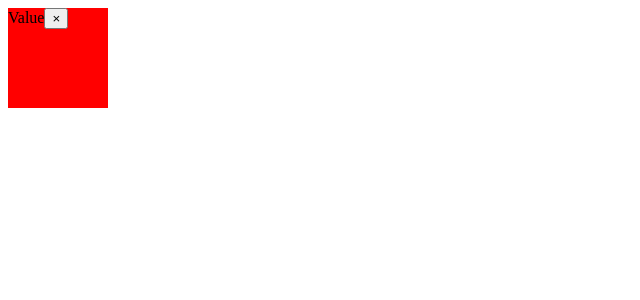
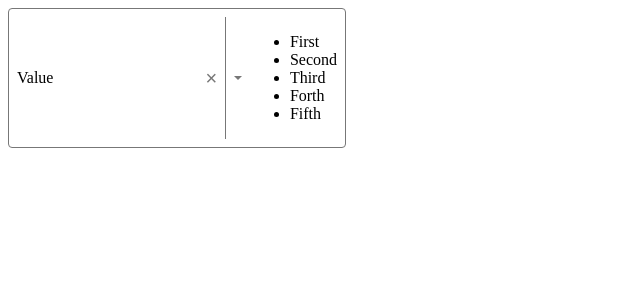
Before and after one commit to Sebascrab/First-TypeScript-Project, a React (Vite) app: page / in a window 1280 px wide. Shown: the top 300 px of the page, without its empty margins (0-640 px from the left). Built offline with nearby package versions, Linux system fonts and the light colour scheme.

Commit message:
css changes to selector;

```diff
--- a/src/App.tsx
+++ b/src/App.tsx
@@ -1,12 +1,20 @@
 
 import { Select } from './Select'
+
+const options = [
+  { label: "First", value: 1 },
+  { label: "Second", value: 2 },
+  { label: "Third", value: 3 },
+  { label: "Forth", value: 4 },
+  { label: "Fifth", value: 5 },
+]
 
 function App() {
 
 
   return (
     <>
-    <Select />
+    <Select options={options}  />
     </>
   )
 }
--- a/src/Select.tsx
+++ b/src/Select.tsx
@@ -2,7 +2,7 @@
 
 type SelectOption = {
     label: string
-    value: string
+    value: any
 }
 
 type SelectProps = {
@@ -13,12 +13,16 @@
 
 export function Select({ value, onChange, options }: SelectProps) {
     return (
-        <div className={styles.container}>
+        <div tabIndex={0} className={styles.container}>
             <span className={styles.value}>Value</span>
             <button className={styles["clear-btn"]}>&times;</button>
             <div className={styles.divider}></div>
             <div className={styles.caret}></div>
-
+            <ul className={styles.options}>
+                {options.map(option => (
+                    <li key={option.label} className={styles.option}>{option.label}</li>
+                ))}
+            </ul>
         </div>
 
     )
--- a/src/select.module.css
+++ b/src/select.module.css
@@ -1,6 +1,47 @@
 
 .container {
-    background: red;
-    width: 100px;
-    height: 100px;
+    position: relative;
+    width: 20em;
+    min-height: 1.5em;
+    border: .05em solid #777;
+    display: flex;
+    align-items: center;
+    gap: .5em;
+    padding: .5em;
+    border-radius: .25em;
+    outline: none;
 }
+
+.container:focus {
+    border-color: hsl(200, 100%, 50%);
+}
+
+.value {
+    flex-grow: 1;
+}
+.clear-btn {
+    background: none;
+    color: #777;
+    border: none;
+    outline: none;
+    cursor: pointer;
+    padding: 0;
+    font-size: 1.25em;
+}
+
+.clear-btn:focus,
+.clear-btn:hover {
+    color: #333;
+}
+
+.divider {
+    background-color: #777;
+    align-self: stretch;
+    width: .05em;
+}
+
+.caret {
+    translate: 0 25%;
+    border: .25em solid transparent;
+    border-top-color: #777;
+}
```
